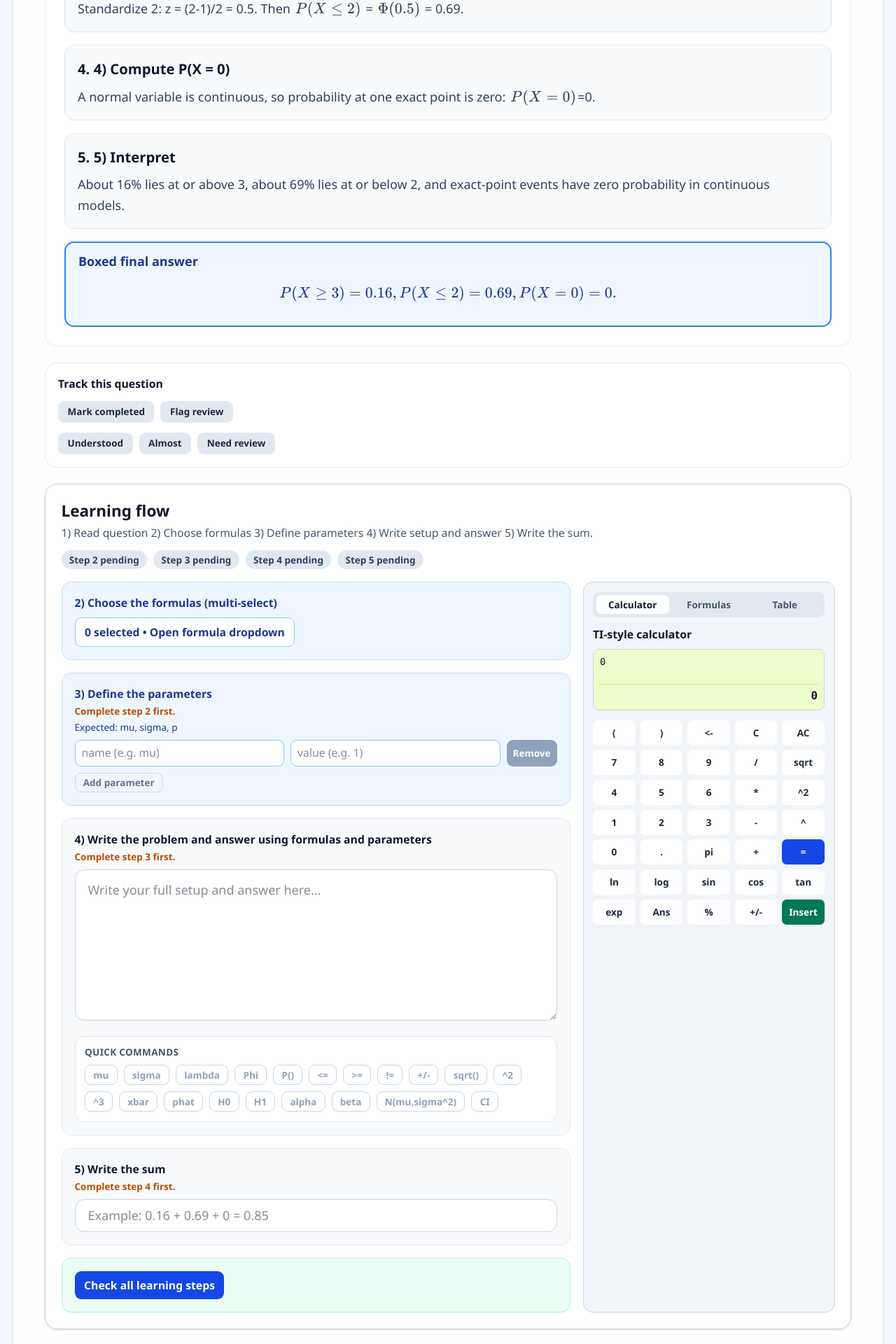
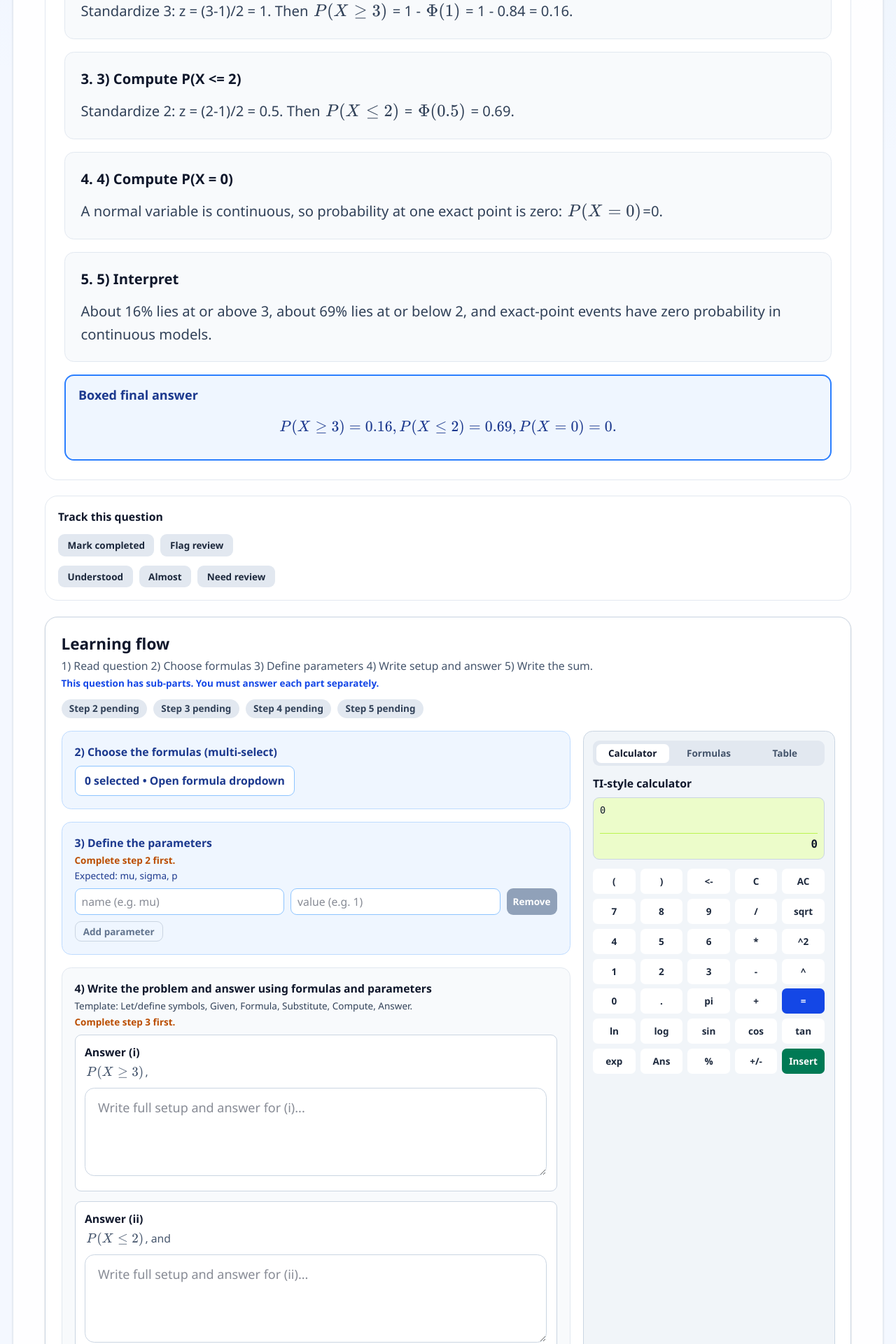
Before and after one commit to stni25xr/math-statistic-2026, a Next.js app in the folder trainer/: page /questions/std-2022-normal-probability-pack in a window 1280 px wide. Shown: the part 1980-3900 px from the top of the page at 70% size. Built offline with nearby package versions, Linux system fonts and the light colour scheme.

Commit message:
Split multipart question answers and add logic-first solving layout

```diff
--- a/trainer/components/answer-workspace.tsx
+++ b/trainer/components/answer-workspace.tsx
@@ -4,10 +4,12 @@ import { useEffect, useMemo, useRef, useState } from "react";
 import { BlockFormula } from "@/components/math-formula";
 import { MathText } from "@/components/math-text";
 import { normalizeLatex } from "@/lib/math-format";
+import { parseQuestionParts } from "@/lib/question-parts";
 import { CategorySlug } from "@/lib/types";
 
 interface AnswerWorkspaceProps {
   questionId: string;
+  questionText: string;
   moduleName: string;
   moduleFormulas: string[];
   questionFormulas: string[];
@@ -24,6 +26,8 @@ interface ParameterEntry {
 interface DraftState {
   attempt: string;
   sumLine: string;
+  partAttempts: Record<string, string>;
+  partSums: Record<string, string>;
   parameters: ParameterEntry[];
   selectedFormulas: string[];
 }
@@ -93,6 +97,8 @@ function loadDraft(questionId: string): DraftState {
     return {
       attempt: "",
       sumLine: "",
+      partAttempts: {},
+      partSums: {},
       parameters: emptyParameters(),
       selectedFormulas: [],
     };
@@ -103,6 +109,8 @@ function loadDraft(questionId: string): DraftState {
     return {
       attempt: "",
       sumLine: "",
+      partAttempts: {},
+      partSums: {},
       parameters: emptyParameters(),
       selectedFormulas: [],
     };
@@ -122,6 +130,8 @@ function loadDraft(questionId: string): DraftState {
     return {
       attempt: parsed.attempt ?? "",
       sumLine: parsed.sumLine ?? "",
+      partAttempts: parsed.partAttempts ?? {},
+      partSums: parsed.partSums ?? {},
       parameters,
       selectedFormulas: Array.isArray(parsed.selectedFormulas)
         ? parsed.selectedFormulas
@@ -131,6 +141,8 @@ function loadDraft(questionId: string): DraftState {
     return {
       attempt: "",
       sumLine: "",
+      partAttempts: {},
+      partSums: {},
       parameters: emptyParameters(),
       selectedFormulas: [],
     };
@@ -232,15 +244,23 @@ function getReferenceTable(category: CategorySlug): ReferenceTable | null {
 
 export function AnswerWorkspace({
   questionId,
+  questionText,
   moduleName,
   moduleFormulas,
   questionFormulas,
   category,
   onValidationChange,
 }: AnswerWorkspaceProps) {
+  const parsedQuestion = useMemo(() => parseQuestionParts(questionText), [questionText]);
+  const hasSubparts = parsedQuestion.parts.length > 0;
+
   const initialDraft = loadDraft(questionId);
   const [attempt, setAttempt] = useState(initialDraft.attempt);
   const [sumLine, setSumLine] = useState(initialDraft.sumLine);
+  const [partAttempts, setPartAttempts] = useState<Record<string, string>>(
+    initialDraft.partAttempts,
+  );
+  const [partSums, setPartSums] = useState<Record<string, string>>(initialDraft.partSums);
   const [parameters, setParameters] = useState<ParameterEntry[]>(
     initialDraft.parameters,
   );
@@ -257,8 +277,11 @@ export function AnswerWorkspace({
 
   const [setupStatus, setSetupStatus] = useState<"idle" | "pass" | "fail">("idle");
   const [setupMessage, setSetupMessage] = useState("");
+  const [activeFieldKey, setActiveFieldKey] = useState<string>("attempt");
 
-  const answerRef = useRef<HTMLTextAreaElement>(null);
+  const inputRefs = useRef<
+    Record<string, HTMLTextAreaElement | HTMLInputElement | null>
+  >({});
 
   const requiredParameters = useMemo(
     () => extractRequiredParameters(questionFormulas),
@@ -286,23 +309,43 @@ export function AnswerWorkspace({
   const missingParams = requiredParameters.filter((item) => !filledSet.has(item));
   const hasParam = filledSet.size > 0;
 
+  const missingPartAttempts = hasSubparts
+    ? parsedQuestion.parts.filter(
+        (part) => (partAttempts[part.key] ?? "").trim().length < 10,
+      )
+    : [];
+
+  const missingPartSums = hasSubparts
+    ? parsedQuestion.parts.filter((part) => (partSums[part.key] ?? "").trim().length === 0)
+    : [];
+
   const step2Ok =
     missingFormulas.length === 0 &&
     extraFormulas.length === 0 &&
     selectedSet.size === requiredFormulaSet.size;
   const step3Ok = step2Ok && hasParam && missingParams.length === 0;
-  const step4Ok = step3Ok && attempt.trim().length >= 20;
-  const step5Ok = step4Ok && sumLine.trim().length > 0;
+  const step4Ok = step3Ok && (hasSubparts ? missingPartAttempts.length === 0 : attempt.trim().length >= 20);
+  const step5Ok = step4Ok && (hasSubparts ? missingPartSums.length === 0 : sumLine.trim().length > 0);
 
   useEffect(() => {
     const payload: DraftState = {
       attempt,
       sumLine,
+      partAttempts,
+      partSums,
       parameters,
       selectedFormulas,
     };
     localStorage.setItem(storageKey(questionId), JSON.stringify(payload));
-  }, [attempt, sumLine, parameters, questionId, selectedFormulas]);
+  }, [
+    attempt,
+    sumLine,
+    partAttempts,
+    partSums,
+    parameters,
+    questionId,
+    selectedFormulas,
+  ]);
 
   useEffect(() => {
     if (!onValidationChange) {
@@ -318,26 +361,65 @@ export function AnswerWorkspace({
     }
   };
 
+  const registerInputRef = (fieldKey: string) => {
+    return (el: HTMLTextAreaElement | HTMLInputElement | null) => {
+      inputRefs.current[fieldKey] = el;
+    };
+  };
+
   const insertAtCursor = (token: string) => {
-    const el = answerRef.current;
-    if (!el) {
-      setAttempt((previous) => `${previous}${token}`);
-      resetValidation();
-      return;
+    let targetKey = activeFieldKey;
+    if (hasSubparts && !targetKey.startsWith("part-")) {
+      const firstKey = parsedQuestion.parts[0]?.key;
+      if (firstKey) {
+        targetKey = `part-attempt-${firstKey}`;
+      }
     }
 
-    const start = el.selectionStart ?? attempt.length;
-    const end = el.selectionEnd ?? attempt.length;
-    const nextValue = `${attempt.slice(0, start)}${token}${attempt.slice(end)}`;
+    const targetEl = inputRefs.current[targetKey];
 
-    setAttempt(nextValue);
+    const updateText = (
+      currentValue: string,
+      setter: (next: string) => void,
+      fallbackLength: number,
+    ) => {
+      const start = targetEl?.selectionStart ?? fallbackLength;
+      const end = targetEl?.selectionEnd ?? fallbackLength;
+      const nextValue = `${currentValue.slice(0, start)}${token}${currentValue.slice(end)}`;
+
+      setter(nextValue);
       resetValidation();
 
       const cursor = start + token.length;
       requestAnimationFrame(() => {
-      el.focus();
-      el.setSelectionRange(cursor, cursor);
+        if (!targetEl) {
+          return;
+        }
+        targetEl.focus();
+        targetEl.setSelectionRange(cursor, cursor);
       });
+    };
+
+    if (targetKey.startsWith("part-attempt-")) {
+      const key = targetKey.replace("part-attempt-", "");
+      const current = partAttempts[key] ?? "";
+      updateText(current, (next) => setPartAttempts((previous) => ({ ...previous, [key]: next })), current.length);
+      return;
+    }
+
+    if (targetKey.startsWith("part-sum-")) {
+      const key = targetKey.replace("part-sum-", "");
+      const current = partSums[key] ?? "";
+      updateText(current, (next) => setPartSums((previous) => ({ ...previous, [key]: next })), current.length);
+      return;
+    }
+
+    if (targetKey === "sum") {
+      updateText(sumLine, setSumLine, sumLine.length);
+      return;
+    }
+
+    updateText(attempt, setAttempt, attempt.length);
   };
 
   const updateParameter = (id: string, field: "name" | "value", value: string) => {
@@ -391,10 +473,22 @@ export function AnswerWorkspace({
       reasons.push(`Step 3: missing parameters ${missingParams.join(", ")}.`);
     }
     if (!step4Ok) {
+      if (hasSubparts && missingPartAttempts.length > 0) {
+        reasons.push(
+          `Step 4: complete each sub-question (${missingPartAttempts.map((part) => part.label).join(", ")}).`,
+        );
+      } else {
         reasons.push("Step 4: write your full setup/answer with formula and parameters.");
       }
+    }
     if (!step5Ok) {
+      if (hasSubparts && missingPartSums.length > 0) {
+        reasons.push(
+          `Step 5: write a final sum/result for each sub-question (${missingPartSums.map((part) => part.label).join(", ")}).`,
+        );
+      } else {
         reasons.push("Step 5: write the sum.");
+      }
     }
 
     setSetupStatus("fail");
@@ -486,6 +580,11 @@ export function AnswerWorkspace({
         1) Read question 2) Choose formulas 3) Define parameters 4) Write setup and
         answer 5) Write the sum.
       </p>
+      {hasSubparts ? (
+        <p className="mt-1 text-xs font-semibold text-blue-700 dark:text-blue-300">
+          This question has sub-parts. You must answer each part separately.
+        </p>
+      ) : null}
       <div className="mt-3 flex flex-wrap gap-2 text-xs font-semibold">
         <span
           className={`rounded-full px-2.5 py-1 ${
@@ -633,15 +732,56 @@ export function AnswerWorkspace({
             <h4 className="text-sm font-semibold text-slate-900 dark:text-slate-100">
               4) Write the problem and answer using formulas and parameters
             </h4>
+            <p className="mt-1 text-xs text-slate-700 dark:text-slate-200">
+              Template: Let/define symbols, Given, Formula, Substitute, Compute,
+              Answer.
+            </p>
             {!step3Ok ? (
               <p className="mt-1 text-xs font-semibold text-amber-700 dark:text-amber-300">
                 Complete step 3 first.
               </p>
             ) : null}
+
+            {hasSubparts ? (
+              <div className="mt-2 space-y-3">
+                {parsedQuestion.parts.map((part) => {
+                  const fieldKey = `part-attempt-${part.key}`;
+                  return (
+                    <div
+                      key={`attempt-${part.key}`}
+                      className="rounded-lg border border-slate-300 bg-white p-3 dark:border-slate-700 dark:bg-slate-900"
+                    >
+                      <p className="text-sm font-semibold text-slate-900 dark:text-slate-100">
+                        Answer {part.label}
+                      </p>
+                      <p className="mt-1 text-sm text-slate-600 dark:text-slate-300">
+                        <MathText text={part.body} />
+                      </p>
                       <textarea
-              ref={answerRef}
+                        ref={registerInputRef(fieldKey)}
+                        value={partAttempts[part.key] ?? ""}
+                        disabled={!step3Ok}
+                        onFocus={() => setActiveFieldKey(fieldKey)}
+                        onChange={(event) => {
+                          setPartAttempts((previous) => ({
+                            ...previous,
+                            [part.key]: event.target.value,
+                          }));
+                          resetValidation();
+                        }}
+                        placeholder={`Write full setup and answer for ${part.label}...`}
+                        className="mt-2 min-h-28 w-full rounded-xl border border-slate-300 bg-white px-4 py-3 text-base leading-relaxed text-slate-900 outline-none ring-blue-500 focus:ring dark:border-slate-600 dark:bg-slate-900 dark:text-slate-100"
+                      />
+                    </div>
+                  );
+                })}
+              </div>
+            ) : (
+              <textarea
+                ref={registerInputRef("attempt")}
                 value={attempt}
                 disabled={!step3Ok}
+                onFocus={() => setActiveFieldKey("attempt")}
                 onChange={(event) => {
                   setAttempt(event.target.value);
                   resetValidation();
@@ -649,6 +789,7 @@ export function AnswerWorkspace({
                 placeholder="Write your full setup and answer here..."
                 className="mt-2 min-h-48 w-full rounded-xl border border-slate-300 bg-white px-4 py-3 text-base leading-relaxed text-slate-900 outline-none ring-blue-500 focus:ring dark:border-slate-600 dark:bg-slate-900 dark:text-slate-100"
               />
+            )}
 
             <div className="mt-3 rounded-xl border border-slate-200 bg-white p-3 dark:border-slate-700 dark:bg-slate-900">
               <p className="text-xs font-semibold uppercase tracking-wide text-slate-600 dark:text-slate-300">
@@ -683,9 +824,44 @@ export function AnswerWorkspace({
                 Complete step 4 first.
               </p>
             ) : null}
+
+            {hasSubparts ? (
+              <div className="mt-2 space-y-2">
+                {parsedQuestion.parts.map((part) => {
+                  const fieldKey = `part-sum-${part.key}`;
+                  return (
+                    <div
+                      key={`sum-${part.key}`}
+                      className="rounded-lg border border-slate-300 bg-white p-3 dark:border-slate-700 dark:bg-slate-900"
+                    >
+                      <label className="text-sm font-semibold text-slate-900 dark:text-slate-100">
+                        Final sum/result {part.label}
+                      </label>
                       <input
+                        ref={registerInputRef(fieldKey)}
+                        value={partSums[part.key] ?? ""}
+                        disabled={!step4Ok}
+                        onFocus={() => setActiveFieldKey(fieldKey)}
+                        onChange={(event) => {
+                          setPartSums((previous) => ({
+                            ...previous,
+                            [part.key]: event.target.value,
+                          }));
+                          resetValidation();
+                        }}
+                        placeholder={`Write final line for ${part.label}`}
+                        className="mt-1 w-full rounded-xl border border-slate-300 bg-white px-4 py-2 text-base text-slate-900 outline-none ring-blue-500 focus:ring dark:border-slate-600 dark:bg-slate-900 dark:text-slate-100"
+                      />
+                    </div>
+                  );
+                })}
+              </div>
+            ) : (
+              <input
+                ref={registerInputRef("sum")}
                 value={sumLine}
                 disabled={!step4Ok}
+                onFocus={() => setActiveFieldKey("sum")}
                 onChange={(event) => {
                   setSumLine(event.target.value);
                   resetValidation();
@@ -693,6 +869,7 @@ export function AnswerWorkspace({
                 placeholder="Example: 0.16 + 0.69 + 0 = 0.85"
                 className="mt-2 w-full rounded-xl border border-slate-300 bg-white px-4 py-2 text-base text-slate-900 outline-none ring-blue-500 focus:ring dark:border-slate-600 dark:bg-slate-900 dark:text-slate-100"
               />
+            )}
           </section>
 
           <section className="rounded-xl border border-emerald-200 bg-emerald-50 p-4 dark:border-emerald-900 dark:bg-emerald-900/25">
--- a/trainer/components/exam-question-block.tsx
+++ b/trainer/components/exam-question-block.tsx
@@ -1,52 +1,12 @@
 import { MathText } from "@/components/math-text";
+import { parseQuestionParts } from "@/lib/question-parts";
 
 interface ExamQuestionBlockProps {
   text: string;
 }
 
-interface Subpart {
-  label: string;
-  body: string;
-}
-
-const markerRegex = /\(([a-z]|i{1,3}|iv|v)\)/gi;
-
-function parseSubparts(text: string): { intro: string; parts: Subpart[] } {
-  const matches = Array.from(text.matchAll(markerRegex));
-
-  if (matches.length === 0) {
-    return { intro: text, parts: [] };
-  }
-
-  const intro = text.slice(0, matches[0].index).trim();
-  const parts: Subpart[] = [];
-
-  for (let i = 0; i < matches.length; i += 1) {
-    const current = matches[i];
-    const next = matches[i + 1];
-
-    const start = (current.index ?? 0) + current[0].length;
-    const end = next?.index ?? text.length;
-
-    const body = text
-      .slice(start, end)
-      .replace(/^[\s,;:.\-]+/, "")
-      .trim();
-
-    parts.push({
-      label: current[0],
-      body,
-    });
-  }
-
-  return {
-    intro,
-    parts,
-  };
-}
-
 export function ExamQuestionBlock({ text }: ExamQuestionBlockProps) {
-  const parsed = parseSubparts(text);
+  const parsed = parseQuestionParts(text);
 
   return (
     <section className="exam-paper rounded-xl border border-slate-300 bg-[#fffef8] p-5 text-slate-900 shadow-sm dark:border-slate-600 dark:bg-slate-900 dark:text-slate-100">
@@ -60,7 +20,7 @@ export function ExamQuestionBlock({ text }: ExamQuestionBlockProps) {
         <ol className="mt-4 space-y-3">
           {parsed.parts.map((part) => (
             <li
-              key={`${part.label}-${part.body}`}
+              key={part.key}
               className="flex items-start gap-3 rounded-lg border border-slate-200 bg-white/80 px-4 py-3 dark:border-slate-700 dark:bg-slate-800"
             >
               <span className="exam-question-text text-lg font-semibold text-slate-700 dark:text-slate-200">
--- a/trainer/components/practice-panel.tsx
+++ b/trainer/components/practice-panel.tsx
@@ -264,6 +264,7 @@ export function PracticePanel() {
               <AnswerWorkspace
                 key={current.id}
                 questionId={current.id}
+                questionText={current.question}
                 moduleName={
                   categoryDefinitions.find((c) => c.slug === current.category)?.title ??
                   current.category
--- a/trainer/components/question-view-client.tsx
+++ b/trainer/components/question-view-client.tsx
@@ -188,6 +188,7 @@ export function QuestionViewClient({ question }: QuestionViewClientProps) {
           <AnswerWorkspace
             key={question.id}
             questionId={question.id}
+            questionText={question.question}
             moduleName={category?.title ?? question.category}
             moduleFormulas={category?.keyFormulas ?? question.formulasNeeded}
             questionFormulas={question.formulasNeeded}
--- a/trainer/components/step-by-step-solution.tsx
+++ b/trainer/components/step-by-step-solution.tsx
@@ -15,18 +15,28 @@ export function StepByStepSolution({
   return (
     <section className="rounded-2xl border border-slate-200 bg-white p-6 dark:border-slate-700 dark:bg-slate-900">
       <h3 className="text-2xl font-semibold text-slate-900 dark:text-slate-100">
-        Full step-by-step solution
+        Solution (logic-first)
       </h3>
+      <div className="mt-3 rounded-xl border border-blue-200 bg-blue-50 p-4 dark:border-blue-900 dark:bg-blue-900/30">
+        <p className="text-sm font-semibold text-blue-900 dark:text-blue-100">
+          Use this structure
+        </p>
+        <p className="mt-1 text-sm text-blue-900 dark:text-blue-100">
+          Let/define symbols → Given values → Formula needed → Substitute
+          numbers → Compute → Final answer.
+        </p>
+      </div>
+
       <ol className="mt-4 space-y-4">
         {steps.map((step, index) => (
           <li
             key={step.title}
-            className="rounded-xl border border-slate-200 bg-slate-50 p-4 dark:border-slate-700 dark:bg-slate-800"
+            className="rounded-xl border border-slate-200 bg-slate-50 p-5 dark:border-slate-700 dark:bg-slate-800"
           >
             <p className="text-lg font-semibold text-slate-900 dark:text-slate-100">
               {index + 1}. {step.title}
             </p>
-            <div className="mt-2 text-base text-slate-700 dark:text-slate-300">
+            <div className="mt-3 text-lg leading-relaxed text-slate-700 dark:text-slate-300">
               <MathText text={step.detail} />
             </div>
           </li>
--- /dev/null
+++ b/trainer/lib/question-parts.ts
@@ -0,0 +1,45 @@
+export interface QuestionSubpart {
+  key: string;
+  label: string;
+  body: string;
+}
+
+const markerRegex = /(?:\(([a-z]|i{1,3}|iv|v)\)|\b([a-e])\))/gi;
+
+export function parseQuestionParts(text: string): {
+  intro: string;
+  parts: QuestionSubpart[];
+} {
+  const matches = Array.from(text.matchAll(markerRegex));
+
+  if (matches.length === 0) {
+    return { intro: text, parts: [] };
+  }
+
+  const intro = text.slice(0, matches[0].index).trim();
+  const parts: QuestionSubpart[] = [];
+
+  for (let i = 0; i < matches.length; i += 1) {
+    const current = matches[i];
+    const next = matches[i + 1];
+
+    const start = (current.index ?? 0) + current[0].length;
+    const end = next?.index ?? text.length;
+
+    const body = text
+      .slice(start, end)
+      .replace(/^[\s,;:.\-]+/, "")
+      .trim();
+
+    parts.push({
+      key: `${current[0]}-${i}`,
+      label: current[0],
+      body,
+    });
+  }
+
+  return {
+    intro,
+    parts,
+  };
+}
```
Lines whose indentation alone changed are shown as unchanged.
